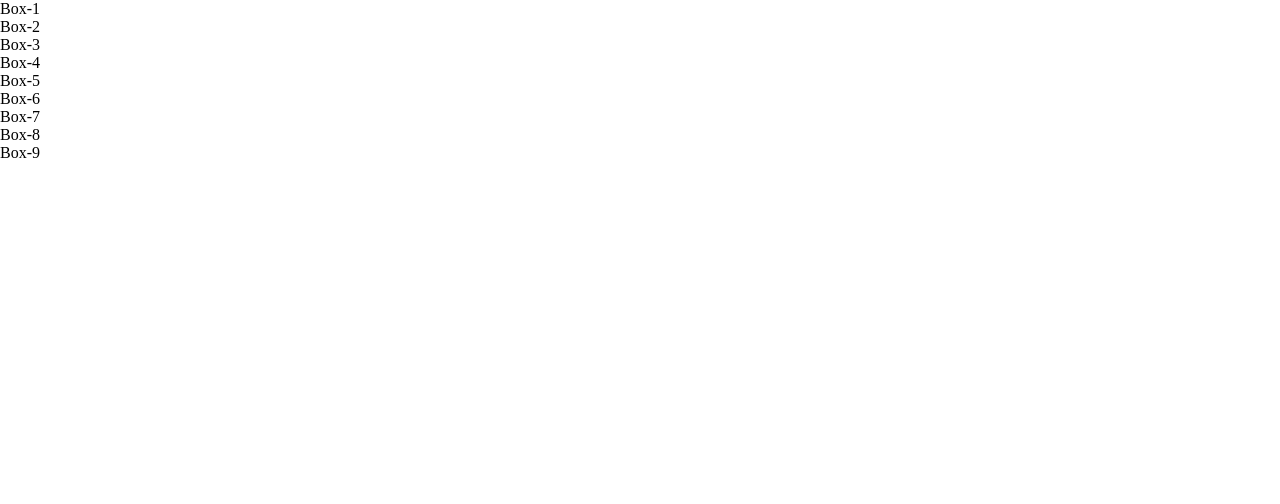
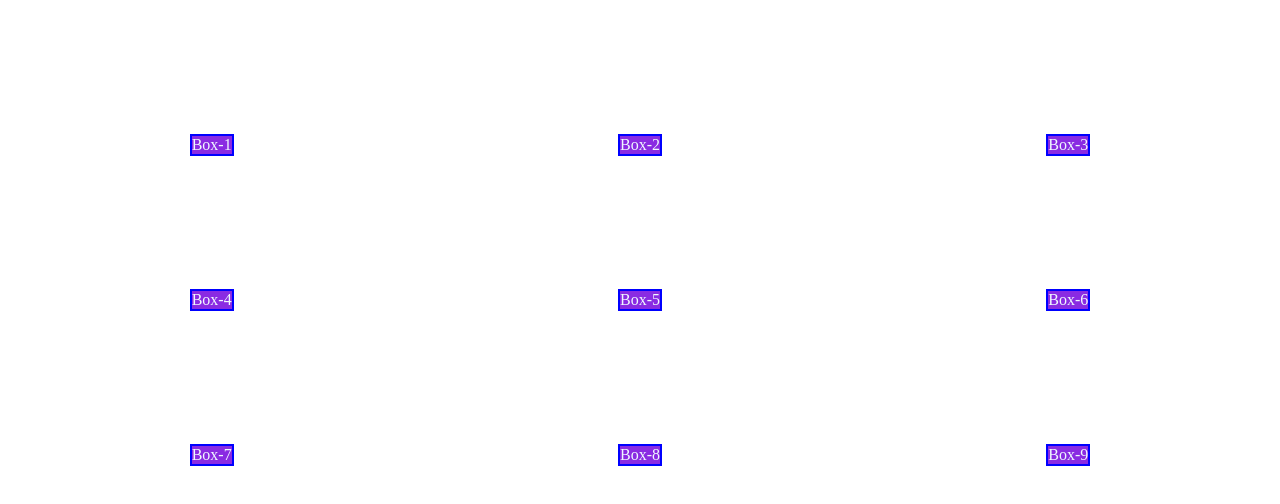
Before and after one commit to 1TDSPV-2024/exemplo-grid, a plain HTML site: page index.html in a window 1280 px wide. Drawn offline with Linux system fonts and the light colour scheme.

Commit message:
Aula html

```diff
--- a/css/estilo.css
+++ b/css/estilo.css
@@ -3,3 +3,59 @@
     padding: 0;
     box-sizing: border-box;
 }
+
+.container{
+    display: grid;
+    height: 600px;
+
+    grid-template-columns: repeat(3, 1fr);
+
+
+
+    grid-template-rows: 150px 150px 150px;
+    /* column-gap:5px;
+    row-gap:5px;*/
+    gap:5px;
+    justify-items: center;
+    align-items: center;
+
+    justify-content: center;
+    align-content: center;
+
+}
+.box{
+    background-color: blueviolet;
+    border: 2px solid blue;
+    color:aliceblue;
+    text-align: center;
+}
+.container:nth-child(1){
+    grid-column: 1/4;
+
+    /*grid-column-start: 1;
+    grid-column-end: 4;*/
+}
+
+.container:nth-child(2){
+   grid-row: 2/5 ;
+   display: flex;
+
+    /* grid-row-start: 2;
+    grid-row-end: 5;*/
+}
+/*.container.box5{
+    background-color:red;
+}*/
+/*
+.container :nth-child(5):hoven{
+    background-color: red;
+    justify-self: end;
+    align-self: self-end;
+}
+
+.container :nth-child(5):hover{
+    background-color: blue;
+    justify-self: end;
+    align-self: self-end;
+}
+*/
```
